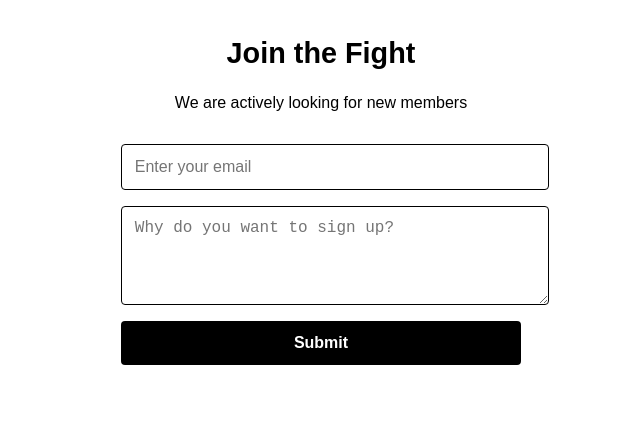
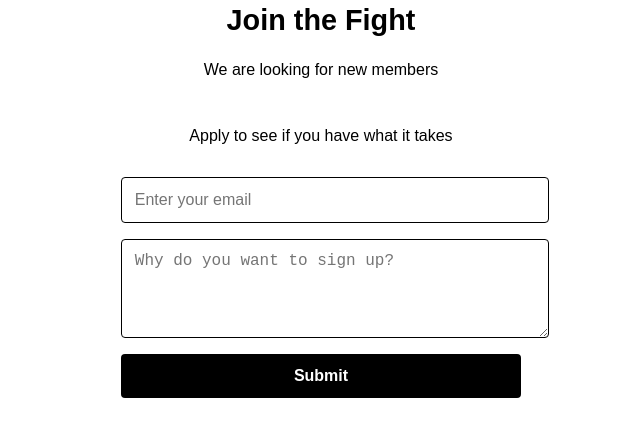
Before and after one commit to SigmaCombat/Sigma-Combat, a plain HTML site: page index.html in a window 1280 px wide. Shown: the part 287-724 px from the top of the page, without its empty margins (319-959 px from the left). Drawn offline with Linux system fonts and the light colour scheme.

Commit message:
Update index.html

```diff
--- a/index.html
+++ b/index.html
@@ -59,7 +59,8 @@
 <body>
   <h1>Sigma Combat Association</h1>
   <h2>Join the Fight</h2>
-  <p>We are actively looking for new members</p>
+  <p>We are looking for new members</p>
+  <p>Apply to see if you have what it takes</p>
 
   <!-- Form using Formspree -->
   <form action="https://formspree.io/f/xgvlzqbb" method="POST">
```
